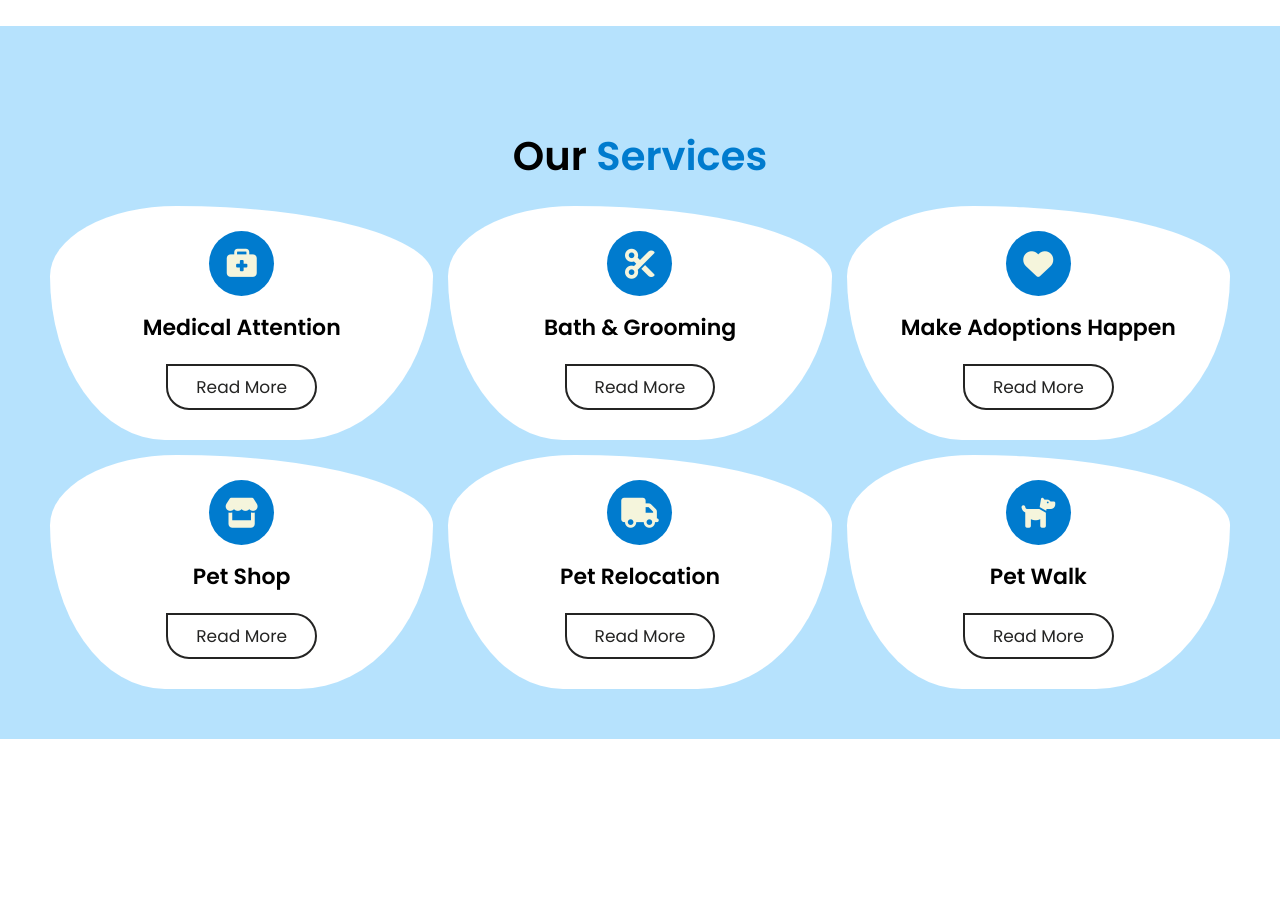
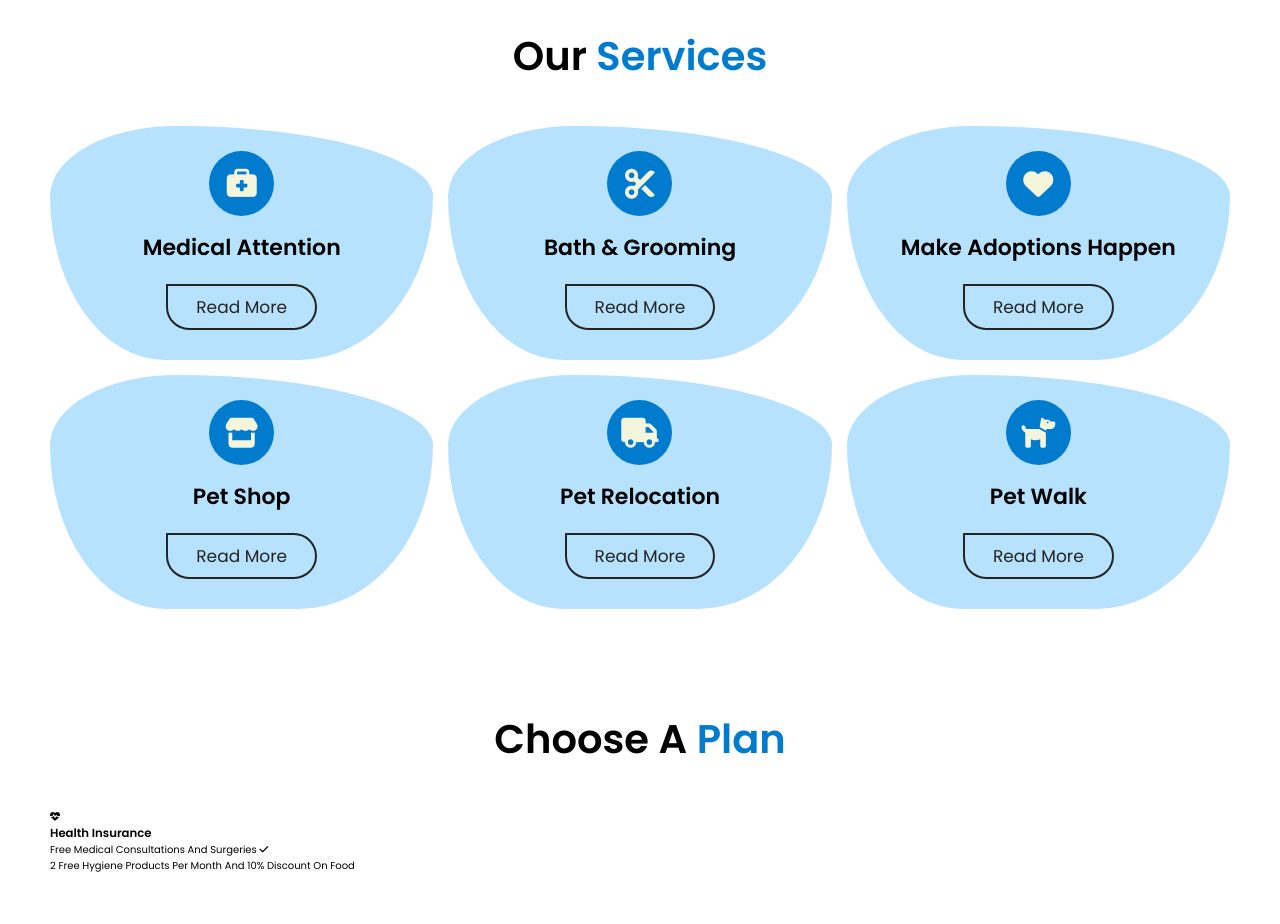
Before and after one commit to DamperDoor56/Pet-Store-Project-Sass, a website: page index.html in a window 1280 px wide. Shown: the part 3700-4624 px from the top of the page. Before the commit the page ends 4439 px from the top, so only its background shows below. Drawn offline with nearby package versions, Linux system fonts and the light colour scheme; a web font is replaced by a local one.

Commit message:
new-section

```diff
--- a/index.html
+++ b/index.html
@@ -247,6 +247,24 @@
             </div>
         </section>
         <!-- Service section ends -->
+        <!-- planes section starts -->
+        <section class="plan" id="plan">
+            <h1 class="heading">
+                Choose a <span>Plan</span>
+            </h1>
+            <div class="box-container">
+                <div class="box">
+                    <i class="fa-solid fa-heart-pulse"></i>
+                    <h3 class="title">Health insurance</h3>
+                    <div class="list">
+                        <p>Free medical consultations and surgeries <i class="fa-solid fa-check"></i></p>
+                          2 free hygiene products per month and 10% discount on food</p>
+                    </div>
+
+                </div>
+            </div>
+        </section>
+        <!-- planes section ends -->
         <script type="module" src="js/index.js"></script>
     </body>
 </html>
--- a/sass/style.scss
+++ b/sass/style.scss
@@ -561,10 +561,8 @@ body{
 }
 
 //Services section
-
 .heading{
-    margin-top: 5rem;
-    padding-bottom: 2rem;
+    padding-bottom: 4rem;
     text-align: center;
     font-size: 4rem;
     color: black;
@@ -572,15 +570,12 @@ body{
         color: $light-color;
      }
     }
-    .services{
-        background-color: rgb(182, 226, 253);
 
-    }
 .services .box-container{
 
     @include grid(30rem);
     .box{
-        background: #ffffff;
+        background:rgb(182, 226, 253);
         padding: 2.5rem;
         text-align: center;
         border-radius: 33% 67% 35% 30% / 30% 30% 70% 70% ;
```
Also changed, not shown: css/style.css, 1 other file.
